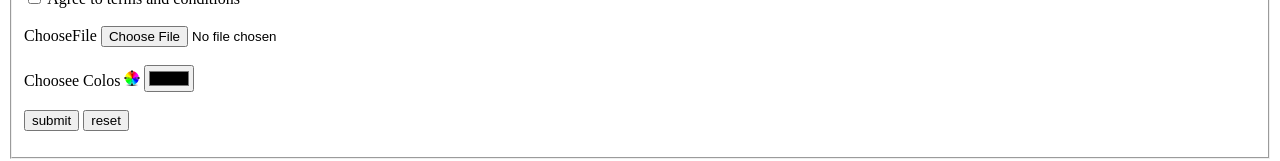
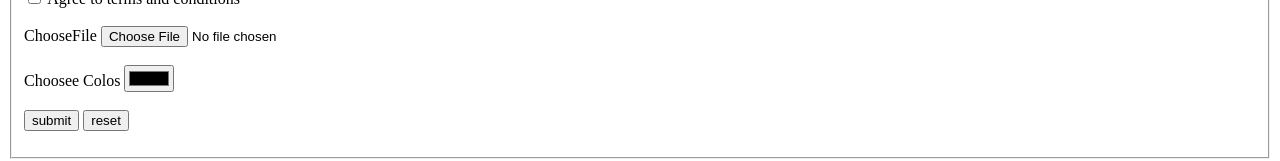
Before and after one commit to Sonub150/Classwork-3-Form-2-, a plain HTML site: page index.html in a window 1280 px wide. Shown: the part 624-785 px from the top of the page. Drawn offline with Linux system fonts and the light colour scheme.

Commit message:
Classwork-3 and form-2

```diff
--- a/index.html
+++ b/index.html
@@ -59,7 +59,7 @@
       <label for="ChooseFile">ChooseFile</label>
       <input type="file" name="ChooseFile" /> <br /><br />
       <label for="Choose Colos">Choosee  Colos</label>
-      <img src="./icon16.png"/>
+
       <input type="color" name="Choose Colos" id="" /> <br /><br />
       <input type="submit" name="submit" value="submit" />
       <input type="reset" name="reset" value="reset" />
```
